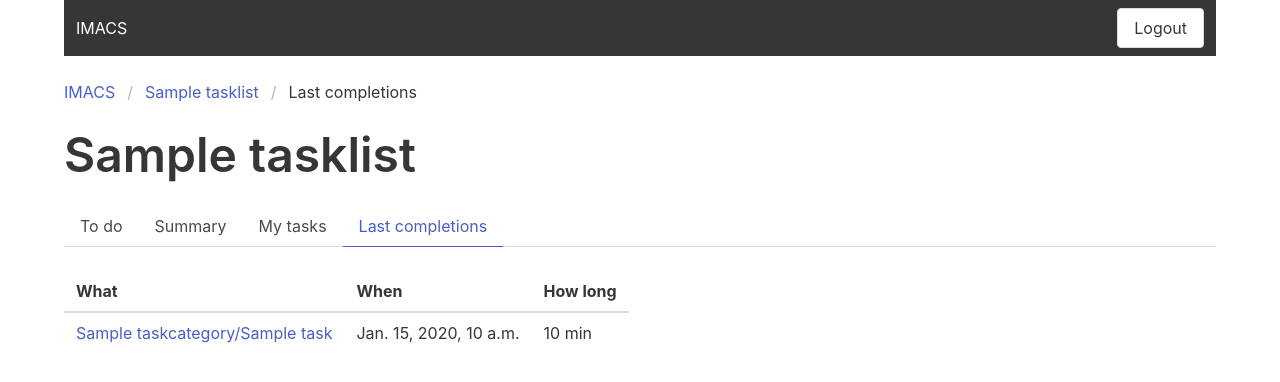
After one commit to TWal/imacs, a Django app: page /task_list/1/completions in a window 1280 px wide. The commit adds this page. Shown: the top 382 px of the page. Run offline with Django 3.2, Linux system fonts and the light colour scheme; a user stored in the database is signed in; tables that the repository leaves empty hold one stand-in row (values such as "Sample post").

Commit message:
Add "Last completions" view

```diff
--- /dev/null
+++ b/imacs_app/templates/imacs_app/task_list_completions.html
@@ -0,0 +1,36 @@
+{% extends "base.html" %}
+
+{% load breadcrumb %}
+{% load utils %}
+{% block breadcrumb %}
+{% breadcrumb task_list %}
+{% breadcrumb_text_active 'Last completions' %}
+{% endblock %}
+
+{% block content %}
+<h1 class="title is-1"> {{ task_list.name }}</h1>
+{% with "completions" as task_list_active_tab %}{% include 'imacs_app/task_list_tabs.html' %}{% endwith %}
+
+{% if not task_dones %}
+<div class="block">
+No completion!
+</div>
+{% endif %}
+
+<table class="table">
+    <thead><tr>
+        <th> What </th>
+        <th> When </th>
+        <th> How long </th>
+    </tr></thead>
+    <tbody>
+    {% for task_done in task_dones %}
+        <tr>
+            <td><a href="{% url 'imacs_app:task_modify' task_done.task.id %}"> {{ task_done.task.task_category.name }}/{{ task_done.task.name }}</a></td>
+            <td> {{ task_done.when }} </td>
+            <td> {% if task_done.duration %} {{ task_done.duration }} min {% else %} - {% endif %}</td>
+        </tr>
+    {% endfor %}
+    </tbody>
+</table>
+{% endblock %}
--- a/imacs_app/templates/imacs_app/task_list_tabs.html
+++ b/imacs_app/templates/imacs_app/task_list_tabs.html
@@ -3,5 +3,6 @@
         <li {% ifequal task_list_active_tab "todo" %}class="is-active"{% endifequal %}><a href="{% url 'imacs_app:task_list_todo' task_list.id %}">To do</a></li>
         <li {% ifequal task_list_active_tab "summary" %}class="is-active"{% endifequal %}><a href="{% url 'imacs_app:task_list_summary' task_list.id %}">Summary</a></li>
         <li {% ifequal task_list_active_tab "my_tasks" %}class="is-active"{% endifequal %}><a href="{% url 'imacs_app:task_list_my_tasks' task_list.id %}">My tasks</a></li>
+        <li {% ifequal task_list_active_tab "completions" %}class="is-active"{% endifequal %}><a href="{% url 'imacs_app:task_list_completions' task_list.id %}">Last completions</a></li>
     </ul>
 </div>
--- a/imacs_app/urls.py
+++ b/imacs_app/urls.py
@@ -9,8 +9,9 @@ urlpatterns = [
     path('task_list/create', views.TaskListCreate.as_view(), name='task_list_create'),
     path('task_list/<int:task_list_id>/summary', views.TaskListSummary.as_view(), name='task_list_summary'),
     path('task_list/<int:task_list_id>/todo', views.TaskListTodo.as_view(), name='task_list_todo'),
+    path('task_list/<int:task_list_id>/my_tasks', views.TaskListMyTasks.as_view(), name='task_list_my_tasks'),
+    path('task_list/<int:task_list_id>/completions', views.TaskListCompletions.as_view(), name='task_list_completions'),
     path('task_list/<int:task_list_id>/modify', views.TaskListModify.as_view(), name='task_list_modify'),
-    path('task_list/<int:task_list_id>/my_tasks', views.TaskListMyTasks.as_view(), name='task_list_my_tasks'),
     path('task_list/<int:task_list_id>/delete', views.TaskListDelete.as_view(), name='task_list_delete'),
     path('task_list/<int:task_list_id>/create_task', views.TaskCreate.as_view(), name='task_list_create_task'),
     path('task_list/<int:task_list_id>/create_category', views.TaskCategoryCreate.as_view(), name='task_list_create_task_category'),
--- a/imacs_app/views.py
+++ b/imacs_app/views.py
@@ -215,6 +215,18 @@ class TaskListMyTasks(UserCanViewTaskListMixin, generic.ListView):
         context['task_list'] = self.task_list
         return context
 
+class TaskListCompletions(UserCanViewTaskListMixin, generic.ListView):
+    template_name = 'imacs_app/task_list_completions.html'
+    context_object_name = 'task_dones'
+    def get_queryset(self):
+        task_list_id = self.kwargs['task_list_id']
+        self.task_list = get_object_or_404(TaskList, pk=task_list_id)
+        task_dones = TaskDone.objects.filter(task__task_category__task_list__id = task_list_id).order_by('-when').all()[:30]
+        return task_dones
+    def get_context_data(self, **kwargs):
+        context = super().get_context_data(**kwargs)
+        context['task_list'] = self.task_list
+        return context
 
 class TaskCategoryCreate(UserCanViewTaskListMixin, generic.edit.CreateView):
     model = TaskCategory
```
